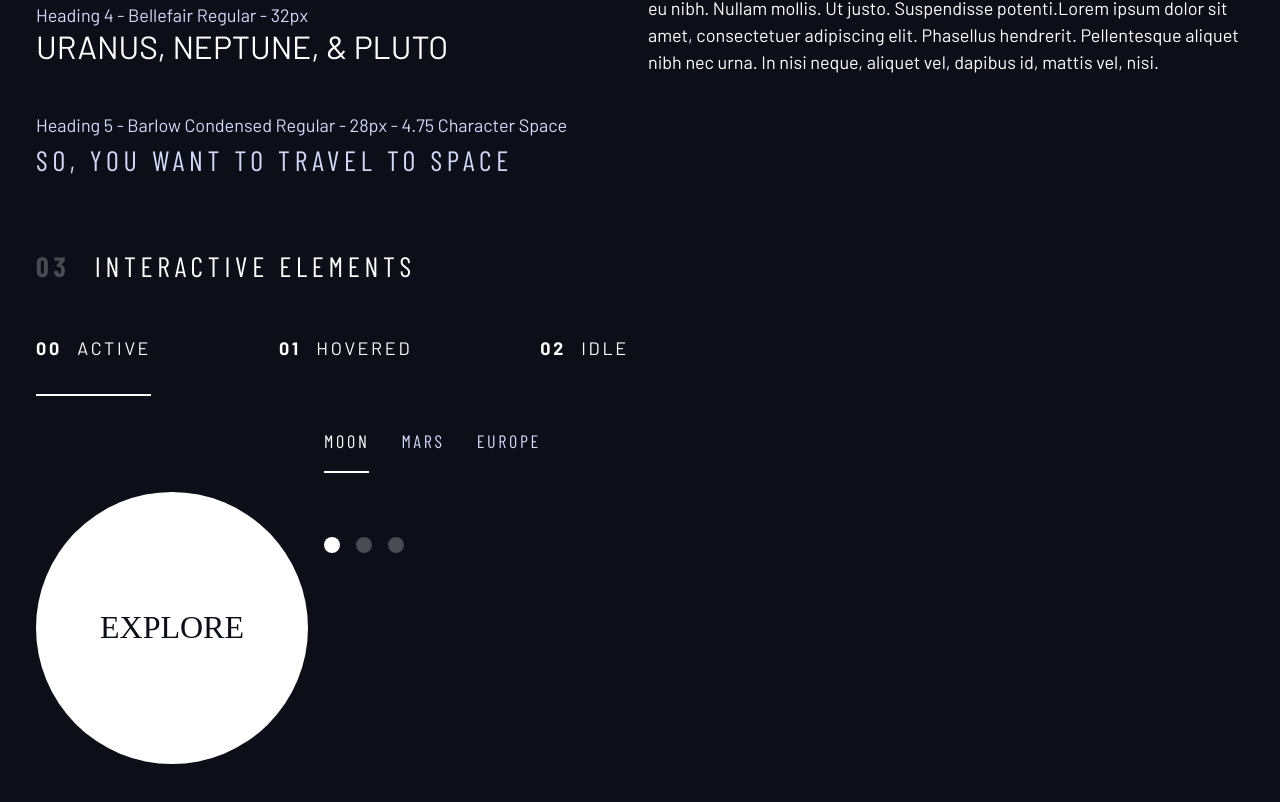
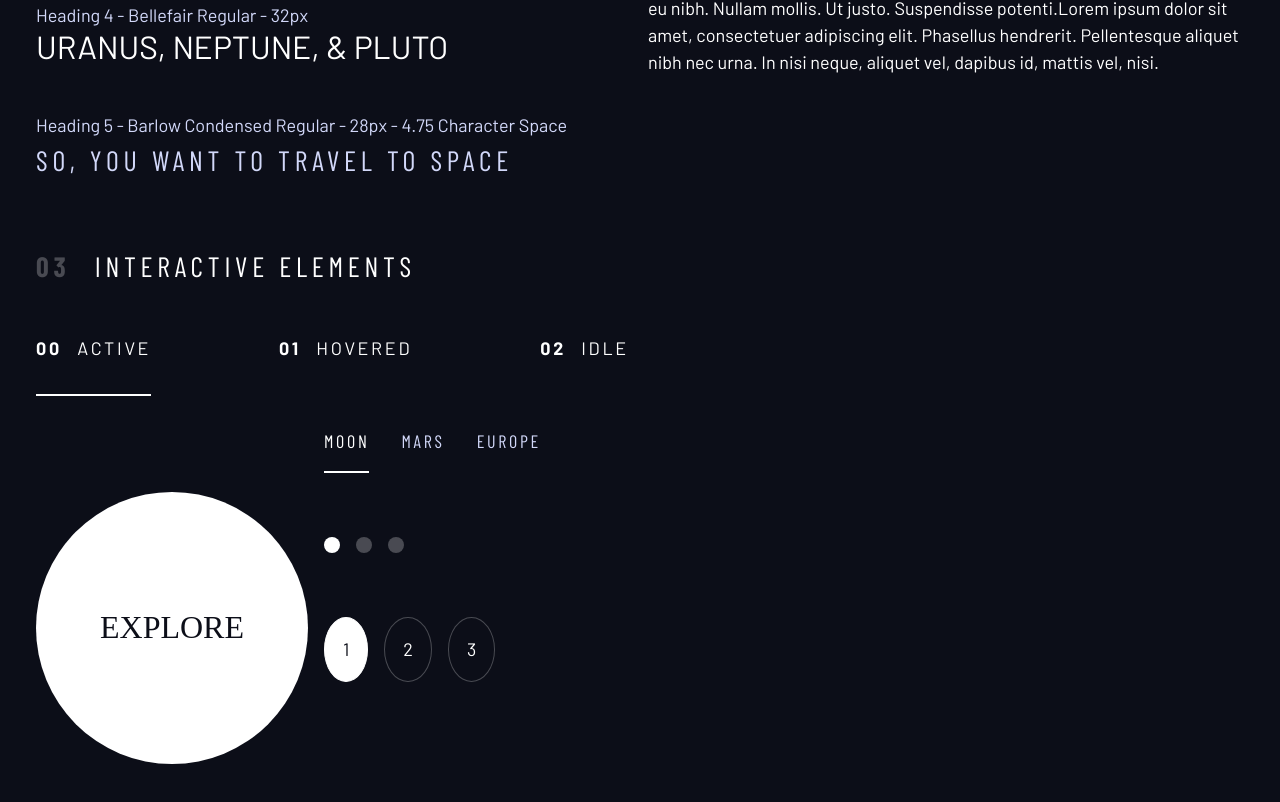
Before and after one commit to tatasadi/space-tourism, a React (Vite) app: page / in a window 1280 px wide. Shown: the part 988-1790 px from the top of the page. Built offline with nearby package versions, Linux system fonts and the light colour scheme; a web font is replaced by a local one.

Commit message:
add number indicators design

```diff
--- a/src/DesignSystem.tsx
+++ b/src/DesignSystem.tsx
@@ -226,6 +226,11 @@ export default function DesignSystem() {
               </button>
             </div>
             {/* Numbers */}
+            <div className="number-indicators flex">
+              <button aria-selected="true">1</button>
+              <button aria-selected="false">2</button>
+              <button aria-selected="false">3</button>
+            </div>
           </div>
         </div>
       </section>
--- a/src/index.css
+++ b/src/index.css
@@ -326,3 +326,27 @@ select {
 .dot-indicators > [aria-selected="true"] {
   background-color: hsl(var(--clr-white));
 }
+
+.number-indicators > * {
+  cursor: pointer;
+  color: hsl(var(--clr-white));
+  background-color: hsl(var(--clr-dark));
+  border: 1px solid hsl(var(--clr-white) / 0.25);
+  border-radius: 50%;
+  padding: 1em;
+  aspect-ratio: 1;
+  display: flex;
+  align-items: center;
+  justify-content: center;
+}
+
+.number-indicators > *:hover,
+.number-indicators > *:focus {
+  border-color: hsl(var(--clr-white));
+}
+
+.number-indicators > [aria-selected="true"] {
+  color: hsl(var(--clr-dark));
+  border-color: hsl(var(--clr-white));
+  background-color: hsl(var(--clr-white));
+}
```
